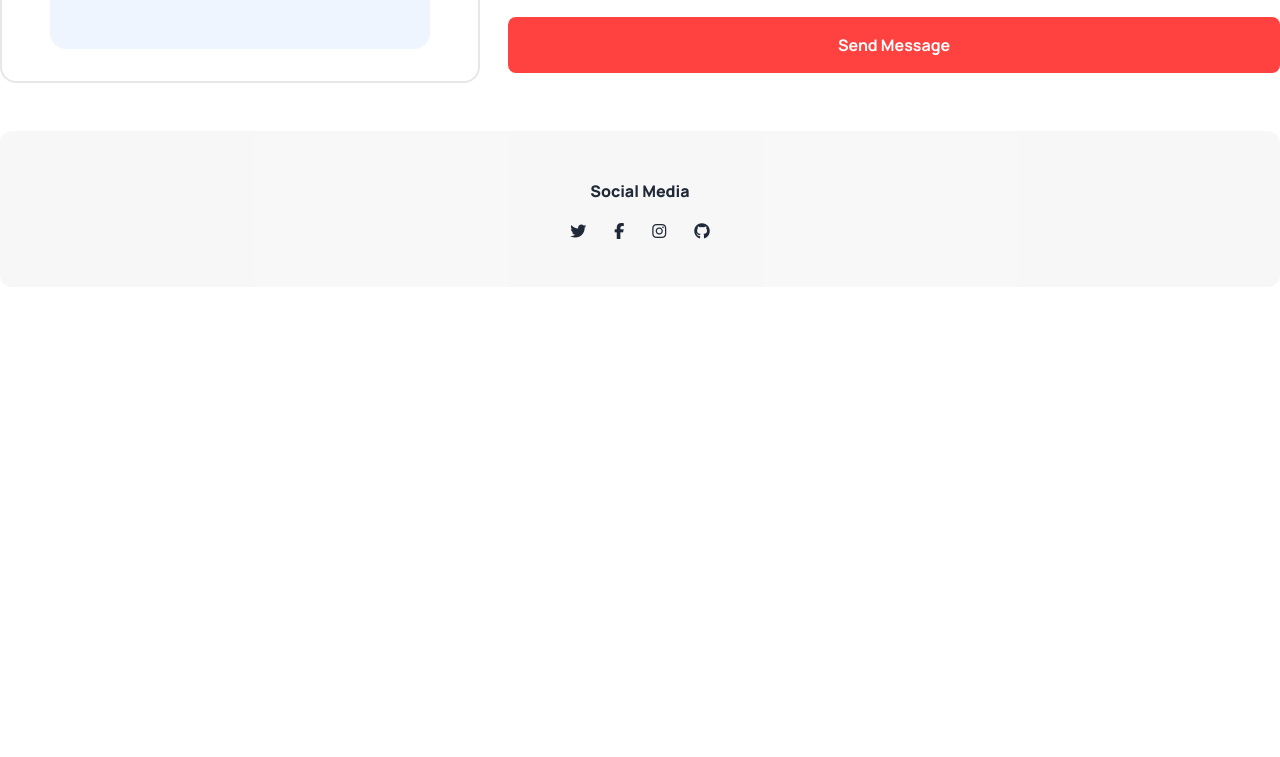
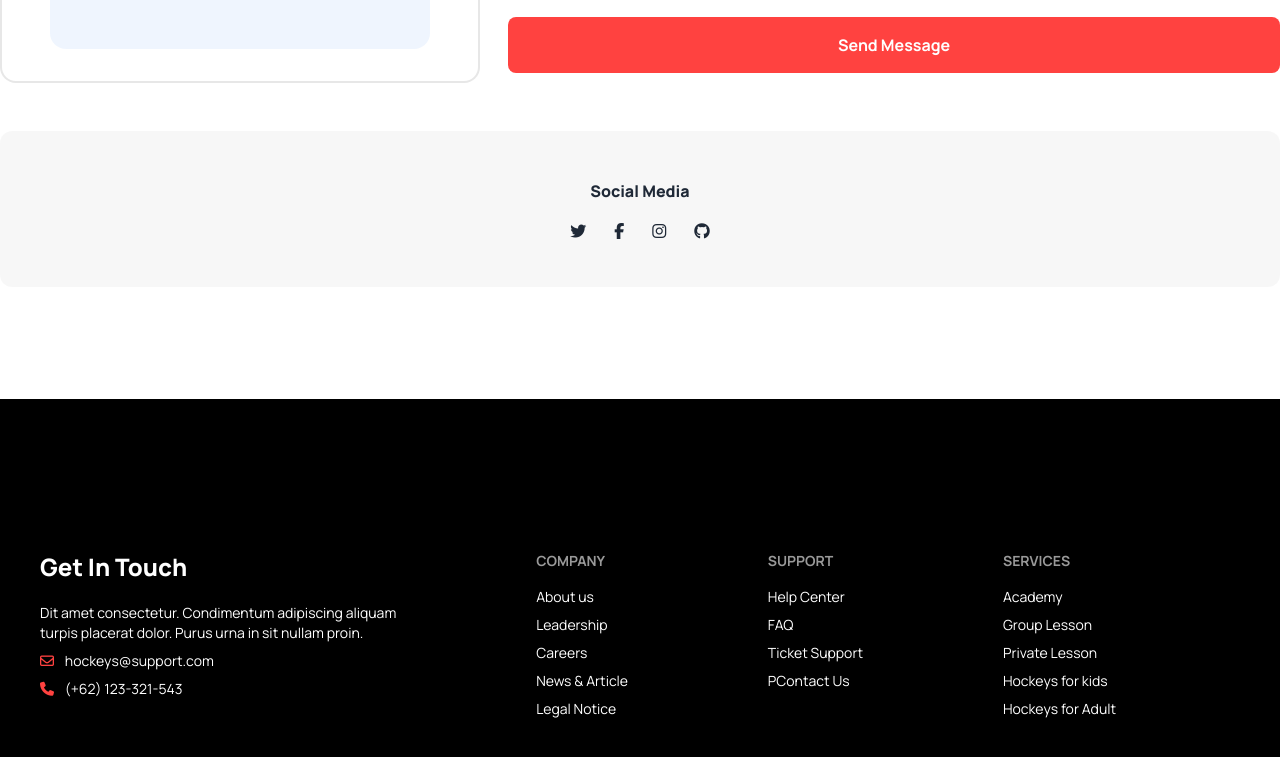
Before and after one commit to zubair2020hero/assignment-03, a plain HTML site: page index.html in a window 1280 px wide. Shown: the part 5455-6212 px from the top of the page. Before the commit the page ends 5742 px from the top, so only its background shows below. Drawn offline with nearby package versions, Linux system fonts and the light colour scheme.

Commit message:
Footer Area Update

```diff
--- a/index.html
+++ b/index.html
@@ -598,7 +598,44 @@
     <!-- Get In Touch Area End-->
 
     <!-- Footer Area Start-->
-    <footer></footer>
+    <footer class="footer p-10 mt-28 bg-black text-white  text-base-content">
+        <aside class="md:my-28">
+            <h1 class="font-extrabold text-2xl mb-3">Get In Touch</h1>
+            <p>Dit amet consectetur. Condimentum  adipiscing aliquam <br> turpis placerat dolor. Purus urna in sit nullam proin. </p>
+            <div class="">
+                <i class="fa-regular fa-envelope text-[#FF4240]"></i>
+                <a class="ml-2">hockeys@support.com</a>
+            </div>
+            <div class="">
+                <i class="fa-solid fa-phone text-[#FF4240]"></i>
+                <a class="ml-2">(+62) 123-321-543</a>
+            </div>
+
+        </aside>
+        <nav class="md:my-28">
+            <header class="footer-title">Company</header>
+            <a class="link link-hover">About us</a>
+            <a class="link link-hover">Leadership</a>
+            <a class="link link-hover">Careers</a>
+            <a class="link link-hover">News & Article</a>
+            <a class="link link-hover">Legal Notice</a>
+        </nav>
+        <nav class="md:my-28">
+            <header class="footer-title">Support</header>
+            <a class="link link-hover">Help Center</a>
+            <a class="link link-hover">FAQ</a>
+            <a class="link link-hover">Ticket Support</a>
+            <a class="link link-hover">PContact Us</a>
+        </nav>
+        <nav class="md:my-28">
+            <header class="footer-title">Services</header>
+            <a class="link link-hover">Academy</a>
+            <a class="link link-hover">Group Lesson</a>
+            <a class="link link-hover">Private Lesson</a>
+            <a class="link link-hover">Hockeys for kids</a>
+            <a class="link link-hover">Hockeys for Adult</a>
+        </nav>
+    </footer>
     <!-- Footer Area End-->
 
 
```
